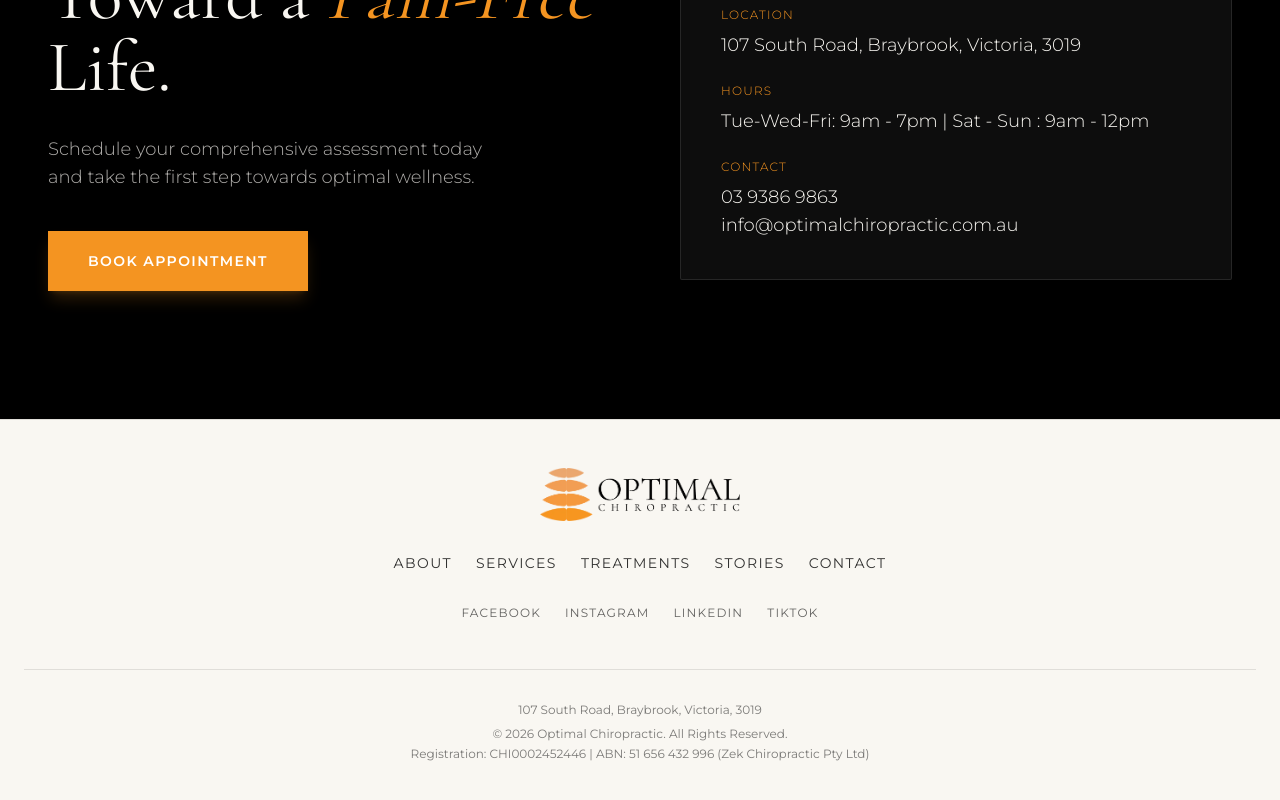
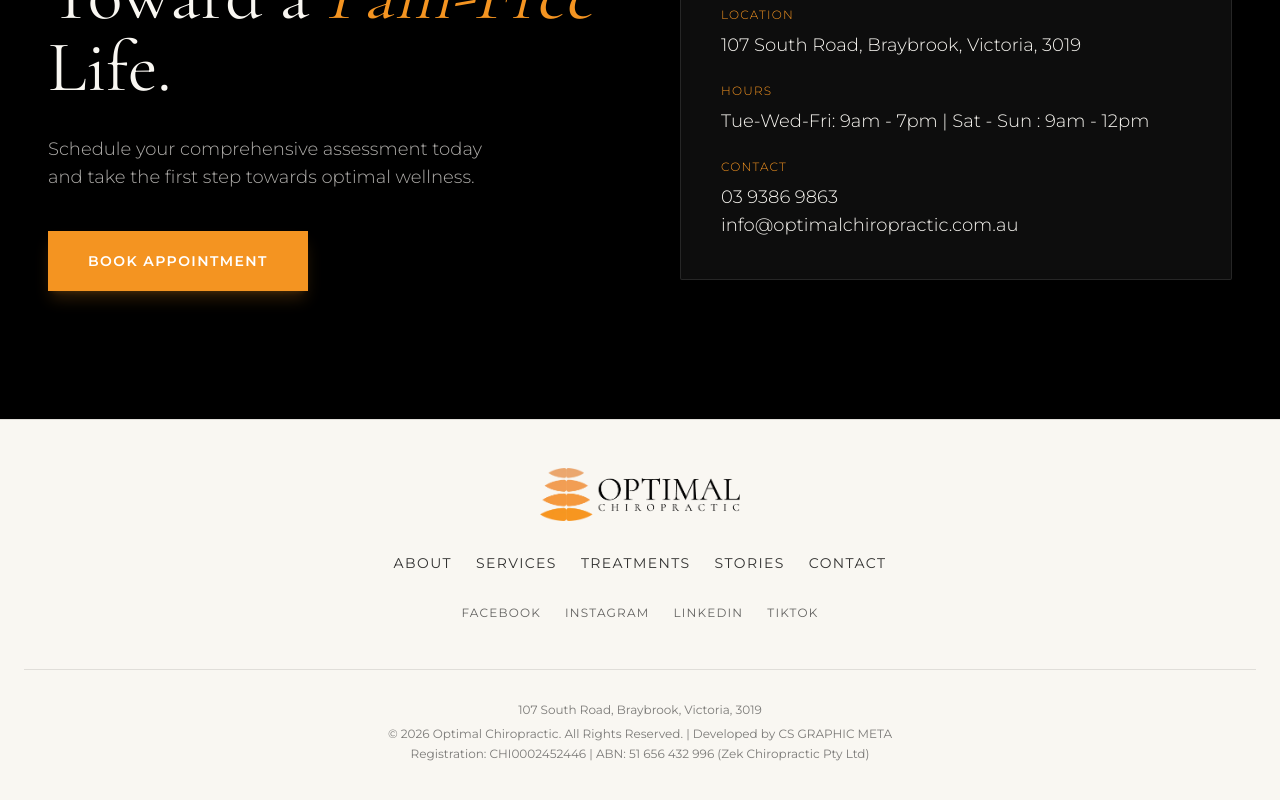
Before and after one commit to dewmindi/optimal-chiropractic-website, a Next.js app: page / in a window 1280 px wide. Shown: the part 6087-6887 px from the top of the page. Built offline with nearby package versions, Linux system fonts and the light colour scheme.

Commit message:
CS Footer Link

```diff
--- a/sections/Footer.tsx
+++ b/sections/Footer.tsx
@@ -63,7 +63,7 @@ const Footer: React.FC = () => {
         {/* Legal and Address */}
         <div className="text-center text-xs text-brand-black/50 border-t border-brand-black/10 w-full pt-8 mt-4">
           <p>107 South Road, Braybrook, Victoria, 3019</p>
-          <p className="mt-2">© {new Date().getFullYear()} Optimal Chiropractic. All Rights Reserved.</p>
+          <p className="mt-2">© {new Date().getFullYear()} Optimal Chiropractic. All Rights Reserved. | Developed by <a href="https://csgraphicmeta.com.au/" target="_blank" rel="noopener noreferrer" className="hover:text-brand-orange">CS GRAPHIC META</a></p>
           <p className="mt-1">Registration: CHI0002452446 | ABN: 51 656 432 996 (Zek Chiropractic Pty Ltd)</p>
         </div>
       </div>
```
